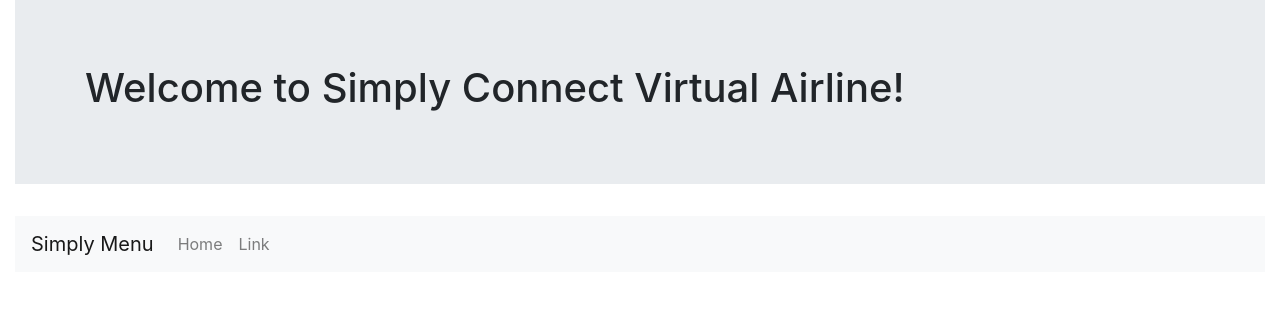
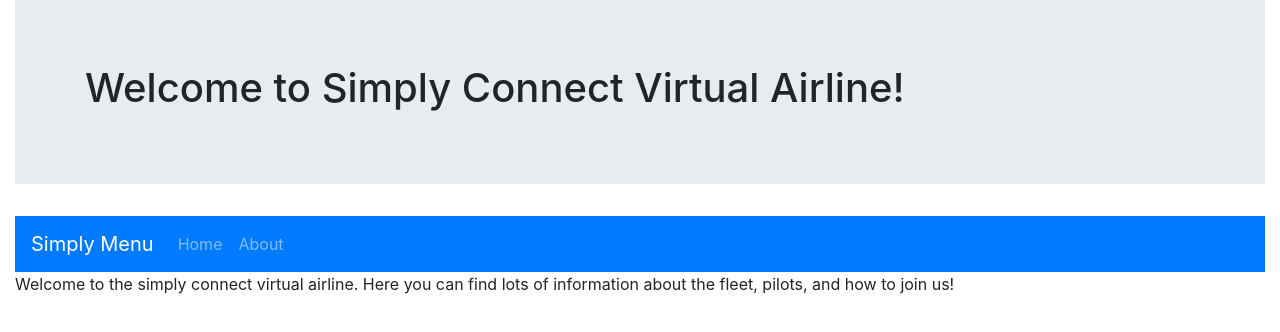
Before and after one commit to arobsco/simply-connect-va, a React (Create React App) app: page / in a window 1280 px wide. Shown: the top 332 px of the page. Built offline with nearby package versions, Linux system fonts and the light colour scheme.

Commit message:
hook up react router

```diff
--- a/package.json
+++ b/package.json
@@ -10,6 +10,7 @@
     "react": "^17.0.1",
     "react-bootstrap": "^1.4.0",
     "react-dom": "^17.0.1",
+    "react-router-dom": "^5.2.0",
     "react-scripts": "4.0.1",
     "web-vitals": "^0.2.4"
   },
--- /dev/null
+++ b/src/Containers/About.js
@@ -0,0 +1,9 @@
+import React from 'react';
+
+const About = () => {
+    return(
+        <div>Details about the airline</div>
+    )
+}
+
+export default About;
--- /dev/null
+++ b/src/Containers/Home.js
@@ -0,0 +1,11 @@
+import React from 'react';
+
+const Home = () => {
+    return(
+        <div>
+            Welcome to the simply connect virtual airline. Here you can find lots of information about the fleet, pilots, and how to join us!
+        </div>
+    )
+};
+
+export default Home;
--- a/src/components/App.js
+++ b/src/components/App.js
@@ -1,7 +1,11 @@
 import React from 'react';
 import { Col, Container, Row } from 'react-bootstrap';
+import { BrowserRouter, Route } from 'react-router-dom';
 import Header from './Header';
 import NavigationBar from './NavigationBar';
+import Home from '../Containers/Home';
+import About from '../Containers/About';
+
 const App = () => {
     return(
         <Container fluid>
@@ -10,11 +14,20 @@ const App = () => {
                     <Header/>
                 </Col>
             </Row>
+            <BrowserRouter>
             <Row>
                 <Col md={12}>
                     <NavigationBar/>
                 </Col>
             </Row>
+            <Row>
+                <Col md={12}>
+                    <Route path='/' exact component={Home}/>
+                    <Route path='/about' component={About}/>
+
+                </Col>
+            </Row>
+            </BrowserRouter>
         </Container>
     )
 };
--- a/src/components/NavigationBar.js
+++ b/src/components/NavigationBar.js
@@ -1,15 +1,15 @@
 import React from 'react';
 import { Nav, Navbar } from 'react-bootstrap';
-
+import { Link, NavLink } from 'react-router-dom';
 const NavigationBar = () => {
     return (
-        <Navbar bg='light' expand='lg'>
-            <Navbar.Brand href='#home'>Simply Menu</Navbar.Brand>
+        <Navbar bg='primary' variant='dark' expand='lg'>
+            <Navbar.Brand as={Link} to='/'>Simply Menu</Navbar.Brand>
             <Navbar.Toggle aria-controls='basic-navbar-nav'/>
             <Navbar.Collapse id='basic-navbar-nav'>
                 <Nav className='mr-auto'>
-                <Nav.Link href="#home">Home</Nav.Link>
-                <Nav.Link href="#link">Link</Nav.Link>
+                <Nav.Link as={Link} to='/'>Home</Nav.Link>
+                <Nav.Link as={NavLink} to="/about">About</Nav.Link>
                 </Nav>
             </Navbar.Collapse>
         </Navbar>
--- a/src/index.js
+++ b/src/index.js
@@ -1,6 +1,6 @@
 import React from 'react';
 import ReactDOM from 'react-dom';
-import App from './components/App';
+import App from './Components/App';
 ReactDOM.render(
     <App />,
     document.querySelector('div#root')
```
Also changed, not shown: 2 other files (tests, documents, lock files or other folders).
